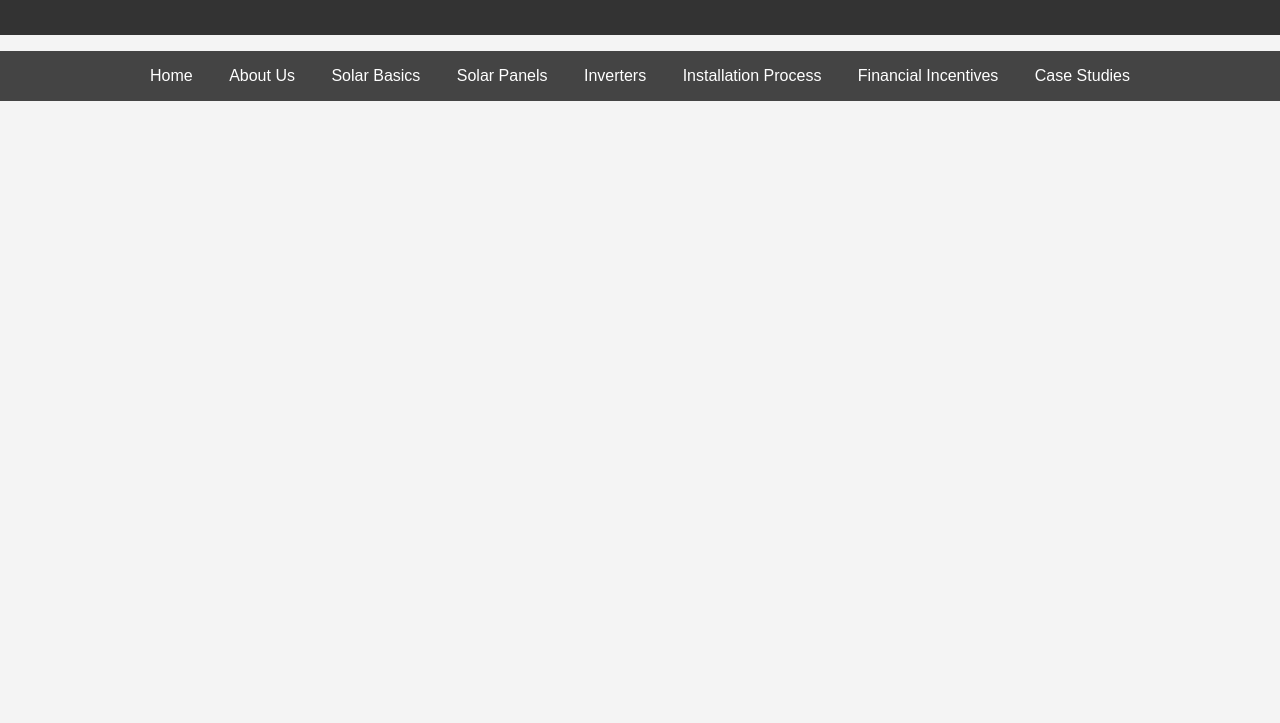
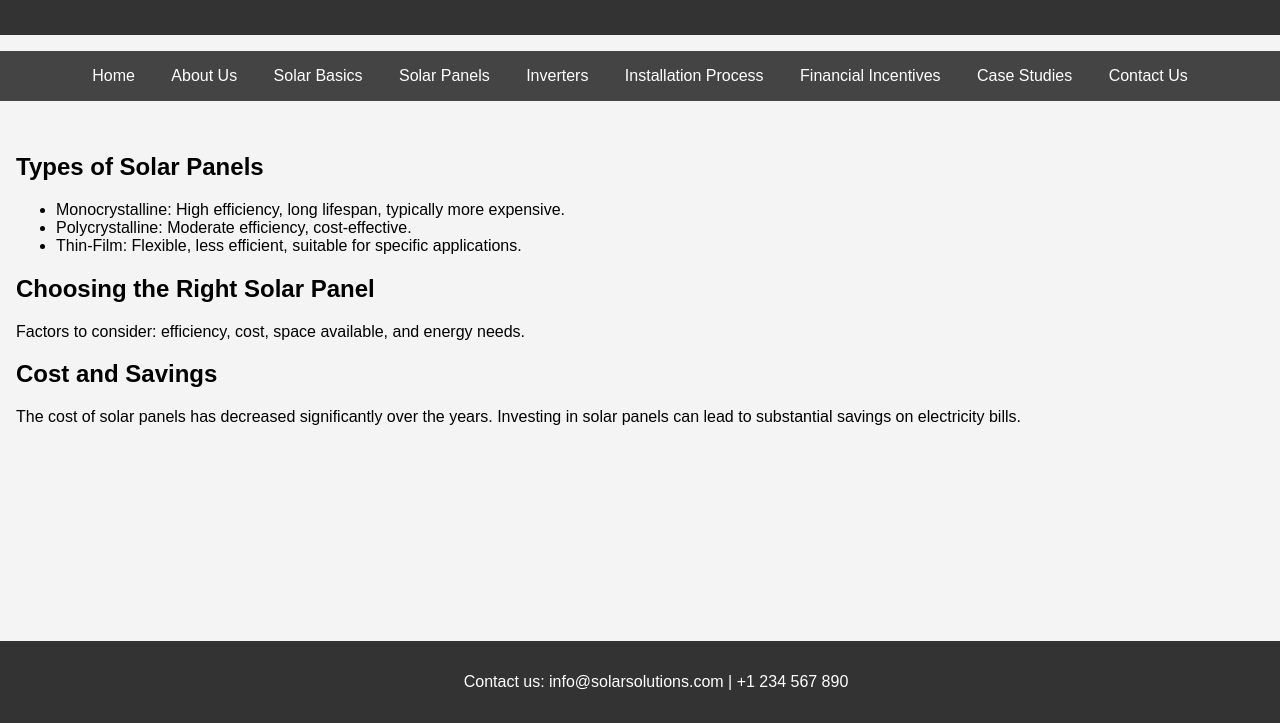
Before and after one commit to craziative/thesolarproject, a plain HTML site: page solar-panels.html in a window 1280 px wide. Shown: the part 77-800 px from the top of the page. Drawn offline with Linux system fonts and the light colour scheme.

Commit message:
Update solar-panels.html

```diff
--- a/solar-panels.html
+++ b/solar-panels.html
@@ -20,3 +20,25 @@
       <li><a href="installation.html">Installation Process</a></li>
       <li><a href="financial.html">Financial Incentives</a></li>
       <li><a href="case-studies.html">Case Studies</a></li>
+      <li><a href="contact.html">Contact Us</a></li>
+    </ul>
+  </nav>
+  <main>
+    <section>
+      <h2>Types of Solar Panels</h2>
+      <ul>
+        <li>Monocrystalline: High efficiency, long lifespan, typically more expensive.</li>
+        <li>Polycrystalline: Moderate efficiency, cost-effective.</li>
+        <li>Thin-Film: Flexible, less efficient, suitable for specific applications.</li>
+      </ul>
+      <h2>Choosing the Right Solar Panel</h2>
+      <p>Factors to consider: efficiency, cost, space available, and energy needs.</p>
+      <h2>Cost and Savings</h2>
+      <p>The cost of solar panels has decreased significantly over the years. Investing in solar panels can lead to substantial savings on electricity bills.</p>
+    </section>
+  </main>
+  <footer>
+    <p>Contact us: info@solarsolutions.com | +1 234 567 890</p>
+  </footer>
+</body>
+</html>
```
